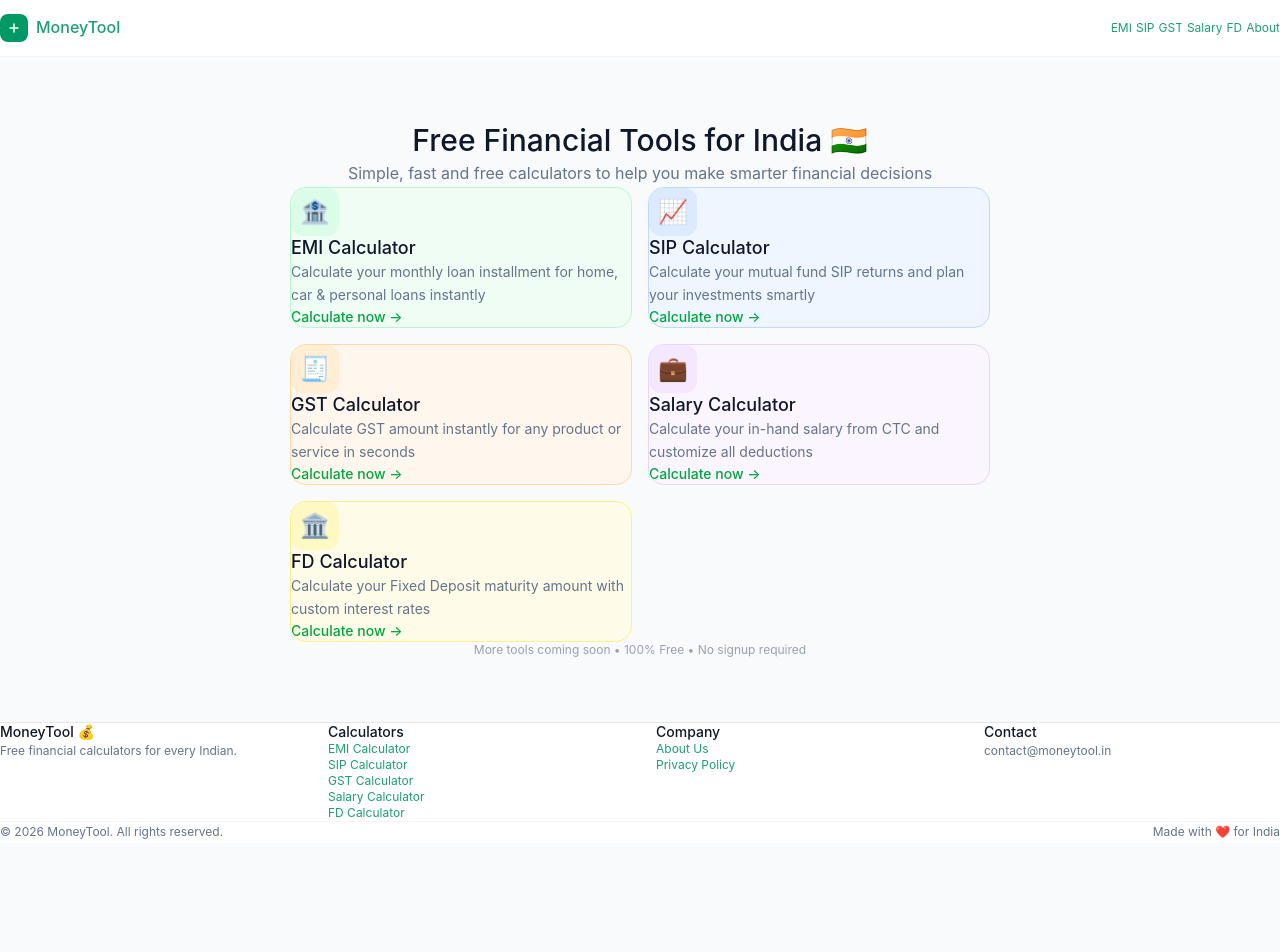
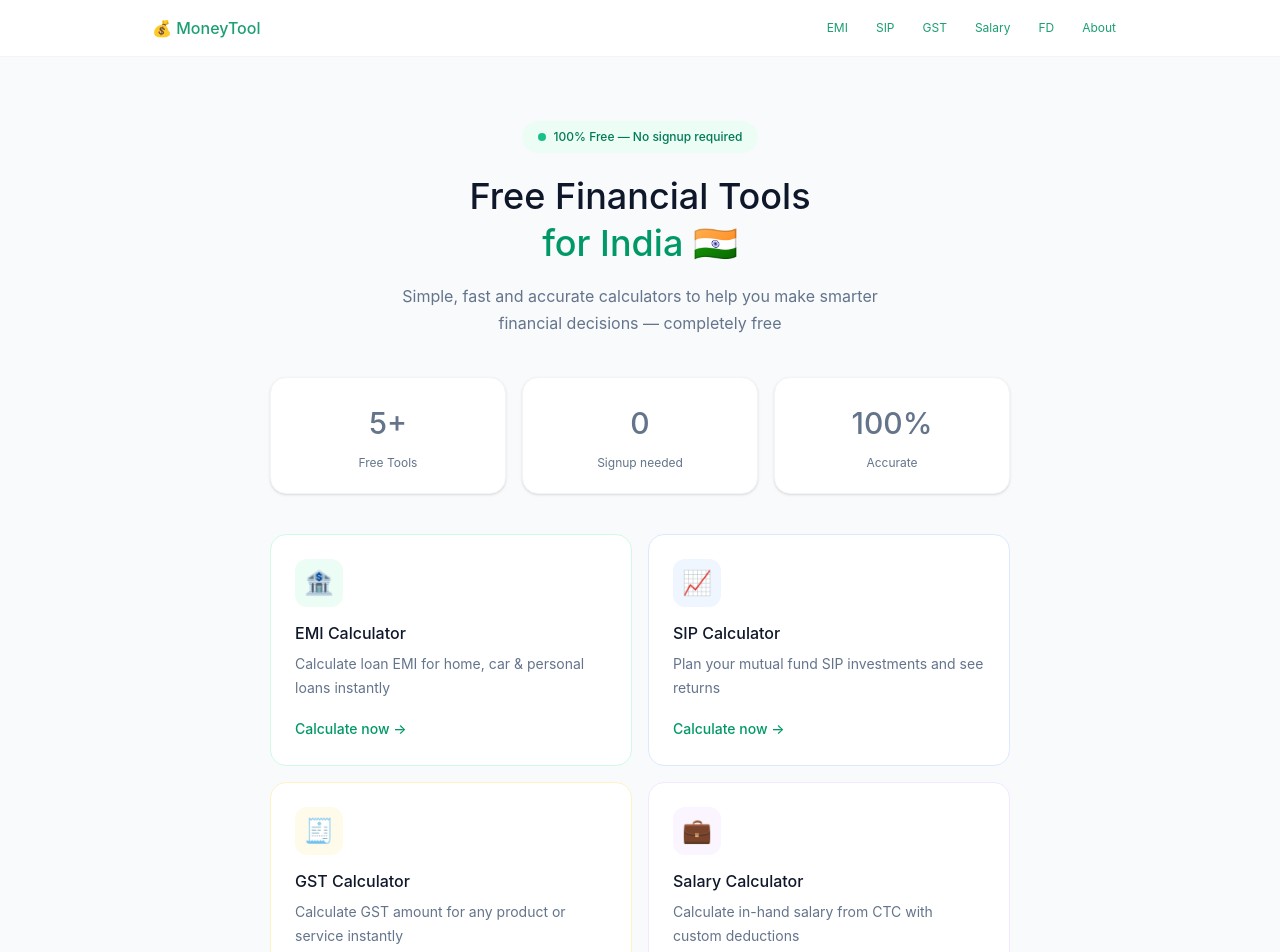
Before and after one commit to pankaj18021996/moneytool, a Next.js app: page / in a window 1280 px wide. Shown: the top 952 px of the page. Before the commit the page ends 843 px from the top, so only its background shows below. Built offline with nearby package versions, Linux system fonts and the light colour scheme.

Commit message:
beautiful

```diff
--- a/app/components/Footer.tsx
+++ b/app/components/Footer.tsx
@@ -2,61 +2,72 @@ import Link from "next/link";
 
 export default function Footer() {
   return (
-    <footer className="border-t border-gray-200 bg-white mt-16">
-      <div className="max-w-3xl mx-auto px-4 py-8">
+    <footer className="border-t border-gray-100 bg-white mt-16">
+      <div className="max-w-5xl mx-auto px-6 py-10">
+
         <div className="grid grid-cols-2 gap-8 mb-8 sm:grid-cols-4">
-          <div>
-            <h3 className="text-sm font-medium mb-3">MoneyTool 💰</h3>
+          <div className="col-span-2 sm:col-span-1">
+            <p className="font-medium text-gray-900 mb-2">
+              💰 MoneyTool
+            </p>
             <p className="text-xs text-gray-500 leading-relaxed">
-              Free financial calculators for every Indian.
+              Free financial calculators built for every Indian.
+              No signup. No ads. 100% free.
             </p>
           </div>
+
           <div>
-            <h3 className="text-sm font-medium mb-3">Calculators</h3>
+            <p className="text-sm font-medium text-gray-900 mb-3">
+              Calculators
+            </p>
             <div className="space-y-2">
-              <Link href="/emi-calculator"
-                className="block text-xs text-gray-500 hover:text-green-600">
-                EMI Calculator
-              </Link>
-              <Link href="/sip-calculator"
-                className="block text-xs text-gray-500 hover:text-green-600">
-                SIP Calculator
-              </Link>
-              <Link href="/gst-calculator"
-                className="block text-xs text-gray-500 hover:text-green-600">
-                GST Calculator
-              </Link>
-              <Link href="/salary-calculator"
-                className="block text-xs text-gray-500 hover:text-green-600">
-                Salary Calculator
-              </Link>
-              <Link href="/fd-calculator"
-                className="block text-xs text-gray-500 hover:text-green-600">
-                FD Calculator
-              </Link>
+              {[
+                { href: "/emi-calculator", label: "EMI Calculator" },
+                { href: "/sip-calculator", label: "SIP Calculator" },
+                { href: "/gst-calculator", label: "GST Calculator" },
+                { href: "/salary-calculator", label: "Salary Calculator" },
+                { href: "/fd-calculator", label: "FD Calculator" },
+              ].map((l) => (
+                <Link key={l.href} href={l.href}
+                  className="block text-xs text-gray-500
+                  hover:text-emerald-600 transition-colors">
+                  {l.label}
+                </Link>
+              ))}
             </div>
           </div>
+
           <div>
-            <h3 className="text-sm font-medium mb-3">Company</h3>
+            <p className="text-sm font-medium text-gray-900 mb-3">
+              Company
+            </p>
             <div className="space-y-2">
               <Link href="/about"
-                className="block text-xs text-gray-500 hover:text-green-600">
+                className="block text-xs text-gray-500
+                hover:text-emerald-600 transition-colors">
                 About Us
               </Link>
               <Link href="/privacy-policy"
-                className="block text-xs text-gray-500 hover:text-green-600">
+                className="block text-xs text-gray-500
+                hover:text-emerald-600 transition-colors">
                 Privacy Policy
               </Link>
             </div>
           </div>
+
           <div>
-            <h3 className="text-sm font-medium mb-3">Contact</h3>
+            <p className="text-sm font-medium text-gray-900 mb-3">
+              Contact
+            </p>
             <p className="text-xs text-gray-500">
               contact@moneytool.in
             </p>
           </div>
         </div>
-        <div className="border-t border-gray-100 pt-6 flex items-center justify-between">
+
+        <div className="border-t border-gray-100 pt-6
+          flex flex-col sm:flex-row items-center
+          justify-between gap-2">
           <p className="text-xs text-gray-400">
             © 2026 MoneyTool. All rights reserved.
           </p>
@@ -64,6 +75,7 @@ export default function Footer() {
             Made with ❤️ for India
           </p>
         </div>
+
       </div>
     </footer>
   );
--- a/app/components/Navbar.tsx
+++ b/app/components/Navbar.tsx
@@ -3,18 +3,12 @@ import Link from "next/link";
 export default function Navbar() {
   return (
     <nav className="border-b border-gray-100 bg-white sticky top-0 z-50">
-      <div className="max-w-3xl mx-auto px-4 h-14 flex items-center justify-between">
+      <div className="max-w-5xl mx-auto px-6 h-14 flex items-center justify-between">
 
         <Link href="/"
-          className="flex items-center gap-2 font-medium text-emerald-600">
-          <div className="w-7 h-7 rounded-lg bg-emerald-600 flex items-center
-            justify-center">
-            <svg width="14" height="14" viewBox="0 0 14 14" fill="none">
-              <path d="M3 7h8M7 3v8" stroke="white"
-                strokeWidth="1.5" strokeLinecap="round"/>
-            </svg>
-          </div>
-          MoneyTool
+          className="flex items-center gap-2 font-medium
+          text-emerald-600 text-base">
+          💰 MoneyTool
         </Link>
 
         <div className="flex items-center gap-1">
--- a/app/globals.css
+++ b/app/globals.css
@@ -5,63 +5,48 @@
   --foreground: #0f172a;
   --primary: #1D9E75;
   --primary-hover: #0F6E56;
-  --primary-light: #E1F5EE;
   --border: #e2e8f0;
-  --muted: #64748b;
   --card: #ffffff;
 }
 
-* {
+*, *::before, *::after {
   box-sizing: border-box;
-  margin: 0;
-  padding: 0;
-  max-width: 100%;
+}
+
+html, body {
+  overflow-x: hidden;
+  width: 100%;
 }
 
 body {
   background: var(--background);
   color: var(--foreground);
   font-family: -apple-system, BlinkMacSystemFont,
-    "Segoe UI", Roboto, "Helvetica Neue", Arial, sans-serif;
+    "Segoe UI", Roboto, Arial, sans-serif;
   font-size: 16px;
   line-height: 1.6;
   -webkit-font-smoothing: antialiased;
-  -moz-osx-font-smoothing: grayscale;
-  overflow-x: hidden;
 }
 
-/* ===== MAIN CONTENT WRAPPER ===== */
+/* ===== MAIN LAYOUT ===== */
 main {
   width: 100%;
-  max-width: 860px;
-  margin-left: auto;
-  margin-right: auto;
-  padding: 2rem 1.25rem;
-  overflow: hidden;
+  max-width: 900px;
+  margin: 0 auto;
+  padding: 2.5rem 1.5rem;
+  animation: fadeUp 0.3s ease;
 }
 
 @media (min-width: 640px) {
-  main {
-    padding: 2.5rem 2rem;
-  }
+  main { padding: 3rem 2rem; }
 }
 
 @media (min-width: 768px) {
-  main {
-    padding: 3rem 3rem;
-  }
+  main { padding: 3.5rem 3rem; }
 }
 
 @media (min-width: 1024px) {
-  main {
-    padding: 3.5rem 4rem;
-  }
-}
-
-@media (min-width: 1280px) {
-  main {
-    padding: 4rem 5rem;
-  }
+  main { padding: 4rem 5rem; }
 }
 
 /* ===== TYPOGRAPHY ===== */
@@ -69,11 +54,13 @@ h1, h2, h3, h4 {
   font-weight: 500;
   line-height: 1.3;
   color: #0f172a;
+  word-break: break-word;
 }
 
 p {
   color: #64748b;
   line-height: 1.7;
+  word-break: break-word;
 }
 
 a {
@@ -82,41 +69,35 @@ a {
   transition: color 0.2s ease;
 }
 
-a:hover {
-  color: var(--primary-hover);
-}
+a:hover { color: var(--primary-hover); }
 
-/* ===== RANGE SLIDERS ===== */
+/* ===== SLIDERS ===== */
 input[type="range"] {
   -webkit-appearance: none;
   appearance: none;
+  width: 100%;
   height: 5px;
   border-radius: 999px;
   background: #e2e8f0;
   outline: none;
   cursor: pointer;
-  width: 100%;
-  min-width: 0;
-  max-width: 100%;
   display: block;
 }
 
 input[type="range"]::-webkit-slider-thumb {
   -webkit-appearance: none;
-  appearance: none;
   width: 22px;
   height: 22px;
   border-radius: 50%;
   background: var(--primary);
+  border: 3px solid white;
+  box-shadow: 0 2px 8px rgba(29,158,117,0.4);
   cursor: pointer;
-  border: 3px solid white;
-  box-shadow: 0 2px 8px rgba(29, 158, 117, 0.35);
-  transition: transform 0.15s ease, box-shadow 0.15s ease;
+  transition: transform 0.15s ease;
 }
 
 input[type="range"]::-webkit-slider-thumb:hover {
   transform: scale(1.15);
-  box-shadow: 0 4px 16px rgba(29, 158, 117, 0.45);
 }
 
 input[type="range"]::-moz-range-thumb {
@@ -124,115 +105,64 @@ input[type="range"]::-moz-range-thumb {
   height: 22px;
   border-radius: 50%;
   background: var(--primary);
+  border: 3px solid white;
   cursor: pointer;
-  border: 3px solid white;
-  box-shadow: 0 2px 8px rgba(29, 158, 117, 0.35);
 }
 
 /* ===== NUMBER INPUT ===== */
 input[type="number"] {
   -moz-appearance: textfield;
-  min-width: 0;
-  max-width: 100%;
 }
-
 input[type="number"]::-webkit-outer-spin-button,
 input[type="number"]::-webkit-inner-spin-button {
   -webkit-appearance: none;
-  margin: 0;
 }
 
-/* ===== TEXT INPUT ===== */
-input[type="text"] {
-  min-width: 0;
+/* ===== OVERFLOW FIXES ===== */
+img, svg, video {
   max-width: 100%;
+  height: auto;
+}
+
+table {
+  width: 100%;
+  table-layout: fixed;
+  border-collapse: collapse;
+  word-break: break-word;
+}
+
+td, th {
+  overflow: hidden;
+  text-overflow: ellipsis;
+  max-width: 0;
 }
 
 /* ===== BUTTONS ===== */
 button {
   cursor: pointer;
+  font-family: inherit;
   transition: all 0.15s ease;
-  font-family: inherit;
-  min-width: 0;
 }
 
-button:active {
-  transform: scale(0.96);
-}
+button:active { transform: scale(0.97); }
 
-/* ===== GRID FIX ===== */
-.grid {
-  min-width: 0;
-}
-
-.grid > * {
-  min-width: 0;
-  overflow: hidden;
-}
-
-/* ===== FLEX FIX ===== */
-.flex > * {
-  min-width: 0;
-}
-
-/* ===== TABLE FIX ===== */
-table {
-  width: 100%;
-  table-layout: fixed;
-  border-collapse: collapse;
-}
-
-td, th {
-  overflow: hidden;
-  text-overflow: ellipsis;
-  word-break: break-word;
-}
-
-/* ===== CARD FIX ===== */
-.rounded-2xl,
-.rounded-xl,
-.rounded-lg {
-  overflow: hidden;
-}
-
-/* ===== PAGE ANIMATION ===== */
+/* ===== ANIMATION ===== */
 @keyframes fadeUp {
-  from {
-    opacity: 0;
-    transform: translateY(8px);
-  }
-  to {
-    opacity: 1;
-    transform: translateY(0);
-  }
-}
-
-main {
-  animation: fadeUp 0.3s ease;
+  from { opacity: 0; transform: translateY(8px); }
+  to { opacity: 1; transform: translateY(0); }
 }
 
 /* ===== SCROLLBAR ===== */
-::-webkit-scrollbar {
-  width: 5px;
-  height: 5px;
-}
-
-::-webkit-scrollbar-track {
-  background: #f1f5f9;
-}
-
+::-webkit-scrollbar { width: 5px; }
+::-webkit-scrollbar-track { background: #f1f5f9; }
 ::-webkit-scrollbar-thumb {
   background: #cbd5e1;
   border-radius: 999px;
 }
 
-::-webkit-scrollbar-thumb:hover {
-  background: #94a3b8;
-}
-
 /* ===== SELECTION ===== */
 ::selection {
-  background: rgba(29, 158, 117, 0.15);
+  background: rgba(29,158,117,0.15);
   color: #0f172a;
 }
 
@@ -242,15 +172,3 @@ main {
   outline-offset: 2px;
   border-radius: 6px;
 }
-
-/* ===== OVERFLOW SAFETY ===== */
-img, video, iframe, svg {
-  max-width: 100%;
-  height: auto;
-}
-
-pre, code {
-  overflow-x: auto;
-  white-space: pre-wrap;
-  word-break: break-word;
-}
--- a/app/page.tsx
+++ b/app/page.tsx
@@ -1,65 +1,96 @@
 import Link from "next/link";
 
 export const metadata = {
-  title: "MoneyTool - Free Financial Calculators for India",
-  description: "Free EMI, SIP, GST, Salary, FD Calculators for India.",
+  title: "MoneyTool — Free Financial Calculators for India",
+  description: "Free EMI, SIP, GST, Salary & FD Calculators for India.",
 };
 
 const tools = [
   {
     title: "EMI Calculator",
-    description: "Calculate your monthly loan installment for home, car & personal loans instantly",
+    description: "Calculate loan EMI for home, car & personal loans instantly",
     icon: "🏦",
     link: "/emi-calculator",
-    color: "bg-green-50 border-green-200",
-    iconBg: "bg-green-100",
+    bg: "bg-emerald-50",
+    border: "border-emerald-100",
+    hover: "hover:border-emerald-300",
   },
   {
     title: "SIP Calculator",
-    description: "Calculate your mutual fund SIP returns and plan your investments smartly",
+    description: "Plan your mutual fund SIP investments and see returns",
     icon: "📈",
     link: "/sip-calculator",
-    color: "bg-blue-50 border-blue-200",
-    iconBg: "bg-blue-100",
+    bg: "bg-blue-50",
+    border: "border-blue-100",
+    hover: "hover:border-blue-300",
   },
   {
     title: "GST Calculator",
-    description: "Calculate GST amount instantly for any product or service in seconds",
+    description: "Calculate GST amount for any product or service instantly",
     icon: "🧾",
     link: "/gst-calculator",
-    color: "bg-orange-50 border-orange-200",
-    iconBg: "bg-orange-100",
+    bg: "bg-amber-50",
+    border: "border-amber-100",
+    hover: "hover:border-amber-300",
   },
   {
     title: "Salary Calculator",
-    description: "Calculate your in-hand salary from CTC and customize all deductions",
+    description: "Calculate in-hand salary from CTC with custom deductions",
     icon: "💼",
     link: "/salary-calculator",
-    color: "bg-purple-50 border-purple-200",
-    iconBg: "bg-purple-100",
+    bg: "bg-purple-50",
+    border: "border-purple-100",
+    hover: "hover:border-purple-300",
   },
   {
     title: "FD Calculator",
-    description: "Calculate your Fixed Deposit maturity amount with custom interest rates",
+    description: "Calculate Fixed Deposit maturity with custom interest rates",
     icon: "🏛️",
     link: "/fd-calculator",
-    color: "bg-yellow-50 border-yellow-200",
-    iconBg: "bg-yellow-100",
+    bg: "bg-orange-50",
+    border: "border-orange-100",
+    hover: "hover:border-orange-300",
   },
 ];
 
 export default function Home() {
   return (
-    <main className="max-w-3xl mx-auto px-4 py-10">
+    <main>
 
-      <div className="text-center mb-12">
-        <h1 className="text-3xl font-medium mb-3">
-          Free Financial Tools for India 🇮🇳
+      <div className="text-center mb-10">
+        <div className="inline-flex items-center gap-2 bg-emerald-50
+          text-emerald-700 text-xs px-4 py-2 rounded-full mb-5 font-medium">
+          <span className="w-2 h-2 rounded-full bg-emerald-500
+            inline-block animate-pulse"></span>
+          100% Free — No signup required
+        </div>
+        <h1 className="text-4xl font-medium text-gray-900 mb-4
+          leading-tight">
+          Free Financial Tools<br />
+          <span className="text-emerald-600">for India 🇮🇳</span>
         </h1>
-        <p className="text-gray-500 text-base max-w-xl mx-auto">
-          Simple, fast and free calculators to help you make
-          smarter financial decisions
+        <p className="text-gray-500 text-base max-w-lg mx-auto
+          leading-relaxed">
+          Simple, fast and accurate calculators to help you make
+          smarter financial decisions — completely free
         </p>
+      </div>
+
+      <div className="grid grid-cols-3 gap-4 mb-10">
+        {[
+          { num: "5+", label: "Free Tools" },
+          { num: "0", label: "Signup needed" },
+          { num: "100%", label: "Accurate" },
+        ].map((s) => (
+          <div key={s.label}
+            className="bg-white border border-gray-100 rounded-2xl
+              p-5 text-center shadow-sm">
+            <p className="text-3xl font-medium text-gray-900 mb-1">
+              {s.num}
+            </p>
+            <p className="text-xs text-gray-500">{s.label}</p>
+          </div>
+        ))}
       </div>
 
       <div className="grid grid-cols-1 gap-4 sm:grid-cols-2">
@@ -67,26 +98,36 @@ export default function Home() {
           <Link
             key={tool.title}
             href={tool.link}
-            className={`block border rounded-2xl p-6 hover:shadow-md
-              transition-all duration-200 ${tool.color}`}
+            className={`group bg-white border ${tool.border}
+              ${tool.hover} rounded-2xl p-6
+              hover:shadow-md transition-all duration-200`}
           >
             <div className={`w-12 h-12 rounded-xl flex items-center
-              justify-center text-2xl mb-4 ${tool.iconBg}`}>
+              justify-center text-2xl mb-4 ${tool.bg}`}>
               {tool.icon}
             </div>
-            <h2 className="text-lg font-medium mb-2">{tool.title}</h2>
-            <p className="text-gray-500 text-sm leading-relaxed">
+            <h2 className="text-base font-medium text-gray-900 mb-2">
+              {tool.title}
+            </h2>
+            <p className="text-sm text-gray-500 leading-relaxed mb-4">
               {tool.description}
             </p>
-            <div className="mt-4 text-sm font-medium text-green-600">
+            <span className="text-sm font-medium text-emerald-600">
               Calculate now →
-            </div>
+            </span>
           </Link>
         ))}
       </div>
 
-      <div className="mt-16 text-center text-xs text-gray-400">
-        More tools coming soon • 100% Free • No signup required
+      <div className="mt-12 bg-emerald-50 border border-emerald-100
+        rounded-2xl p-8 text-center">
+        <p className="text-emerald-800 font-medium mb-2">
+          More tools coming soon!
+        </p>
+        <p className="text-emerald-600 text-sm">
+          PPF Calculator • Income Tax Calculator •
+          Age Calculator • and more...
+        </p>
       </div>
 
     </main>
```
